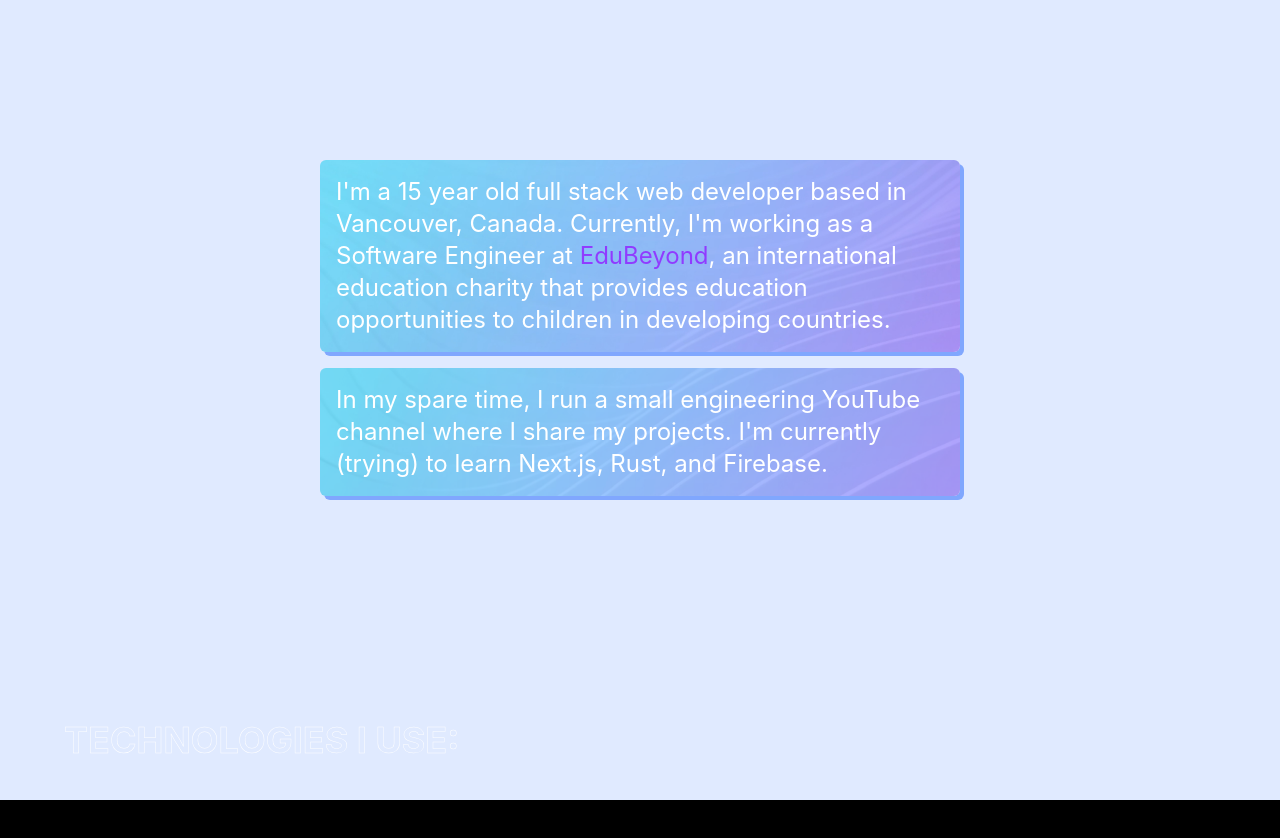
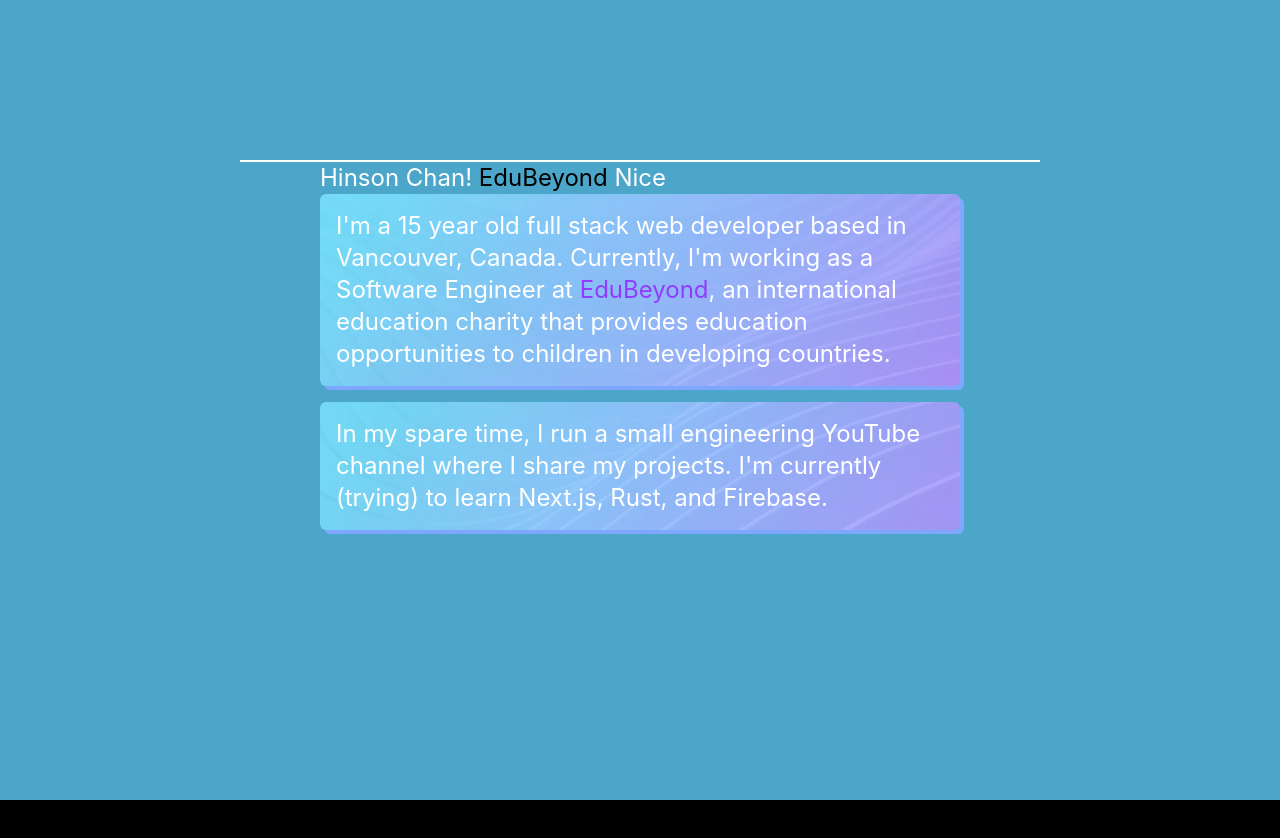
Before and after one commit to flatypus/flatypus.me, a Next.js app: page / in a window 1280 px wide. Shown: the top 838 px of the page. Built offline with nearby package versions, Linux system fonts and the light colour scheme.

Commit message:
dynamic text writer

```diff
--- /dev/null
+++ b/components/share/horbar.tsx
@@ -0,0 +1,12 @@
+import { useEffect, useRef } from "react";
+import styles from "./styles/horbar.module.css";
+
+export default function HorBar() {
+  return (
+    <div className="grid place-items-center ">
+      <div className={styles.test}>
+        <div className="shadow-md"></div>
+      </div>
+    </div>
+  );
+}
--- /dev/null
+++ b/components/share/styles/horbar.module.css
@@ -0,0 +1,16 @@
+@keyframes example {
+  from {
+    width: 0px;
+  }
+  to {
+    width: 800px;
+  }
+}
+
+.test {
+  width: 800px;
+  height: 2px;
+  background-color: white;
+  animation-name: example;
+  animation-duration: 2s;
+}
--- /dev/null
+++ b/components/share/styles/main.module.css
@@ -0,0 +1,14 @@
+@keyframes example {
+  from {
+    height: 0px;
+  }
+  to {
+    height: 100%;
+  }
+}
+
+.mainbody {
+  height: 100%;
+  animation-name: example;
+  animation-duration: 2s;
+}
--- a/components/share/typed.tsx
+++ b/components/share/typed.tsx
@@ -1,30 +1,59 @@
 import { useEffect, useRef, useState } from "react";
 
-export default function Typed({ text }: any) {
+export default function Typed({ text, speed = 20 }: any) {
   const textref = useRef<HTMLDivElement>(null);
   const [textHTML, setTextHTML] = useState<string>("");
-  const listoftext = [];
+
   useEffect(() => {
     if (textref.current) {
+      let left = "";
+      let middle = "";
+      let right = "";
+      let last = "";
+      let mode = 0;
+      let listoftext = [];
+      console.log(text);
+      for (let i = 0; i < text.length; i++) {
+        if (text[i] == "<" || text[i] == ">") {
+          if (mode == 0) {
+            last = listoftext[listoftext.length - 1];
+          }
+          if (mode == 3) {
+            for (let j = 0; j < middle.length; j++) {
+              if (j < middle.length) {
+                listoftext.push(
+                  `${last} <${left}>${middle.slice(0, j + 1)}<${right}>`
+                );
+              }
+            }
+            left = "";
+            middle = "";
+            right = "";
+            last = listoftext[listoftext.length - 1];
+          }
+          mode = (mode + 1) % 4;
+        } else {
+          if (mode == 0) {
+            listoftext.push(last + text[i]);
+            last = last + text[i];
+          } else if (mode == 1) {
+            left += text[i];
+          } else if (mode == 2) {
+            middle += text[i];
+          } else if (mode == 3) {
+            right += text[i];
+          }
+        }
+        console.log(listoftext);
+      }
       let i = 0;
-      let innertext = "";
-      console.log(text);
-      const listloop = setInterval(() => {
-        listoftext.push(text.slice(0, i + 1));
-        i++;
-        if (i >= text.length) {
-          clearInterval(listloop);
-        }
-      }, 0);
-      i = 0;
-      console.log(text);
       const loop = setInterval(() => {
         setTextHTML(listoftext[i]);
         i++;
         if (i >= listoftext.length) {
           clearInterval(loop);
         }
-      }, 100);
+      }, speed);
     }
   }, [textref]);
   return (
--- a/pages/index.tsx
+++ b/pages/index.tsx
@@ -3,6 +3,8 @@
 import Box from "../components/share/box";
 import React from "react";
 import Typed from "../components/share/typed";
+import HorBar from "../components/share/horbar";
+import styles from "../components/share/styles/main.module.css";
 
 function Home() {
   return (
@@ -14,16 +16,21 @@
       {/* bg-[url('/images/abstractbgblur.png')] */}
       <div
         className="
-
-      bg-[#e0eaff]
+      bg-[#4ba6ca]
        bg-cover backdrop-blur-lg h-screen"
       >
         <div className="p-20"></div>
+        <HorBar />
+        <div className={styles.mainbody}>
           <div className="grid grid-cols-4">
             <div className="col-span-1" />
             <div className="col-span-2 text-2xl">
               <div>
-              <Typed text={"Hinson Chan! <a></a>"}></Typed>
+                <Typed
+                  text={
+                    "Hinson Chan! <a class='text-black' href='https://www.edubeyond.org'>EduBeyond</a> Nice"
+                  }
+                ></Typed>
               </div>
               <Box>
                 <div
@@ -34,8 +41,8 @@
                   className="p-4 rounded-md bg-cover "
                 >
                   I&apos;m a 15 year old full stack web developer based in
-                Vancouver, Canada. Currently, I'm working as a Software Engineer
-                at{" "}
+                  Vancouver, Canada. Currently, I'm working as a Software
+                  Engineer at{" "}
                   <span className="text-[#903bff] hover:underline">
                     <a href="https://www.edubeyond.org">EduBeyond</a>
                   </span>
@@ -78,7 +85,8 @@
               }}
               className="p-12 text-4xl"
             >
-            Technologies I use:
+              {/* Technologies I use: */}
+            </div>
           </div>
         </div>
       </div>
```
Lines whose indentation alone changed are shown as unchanged.
